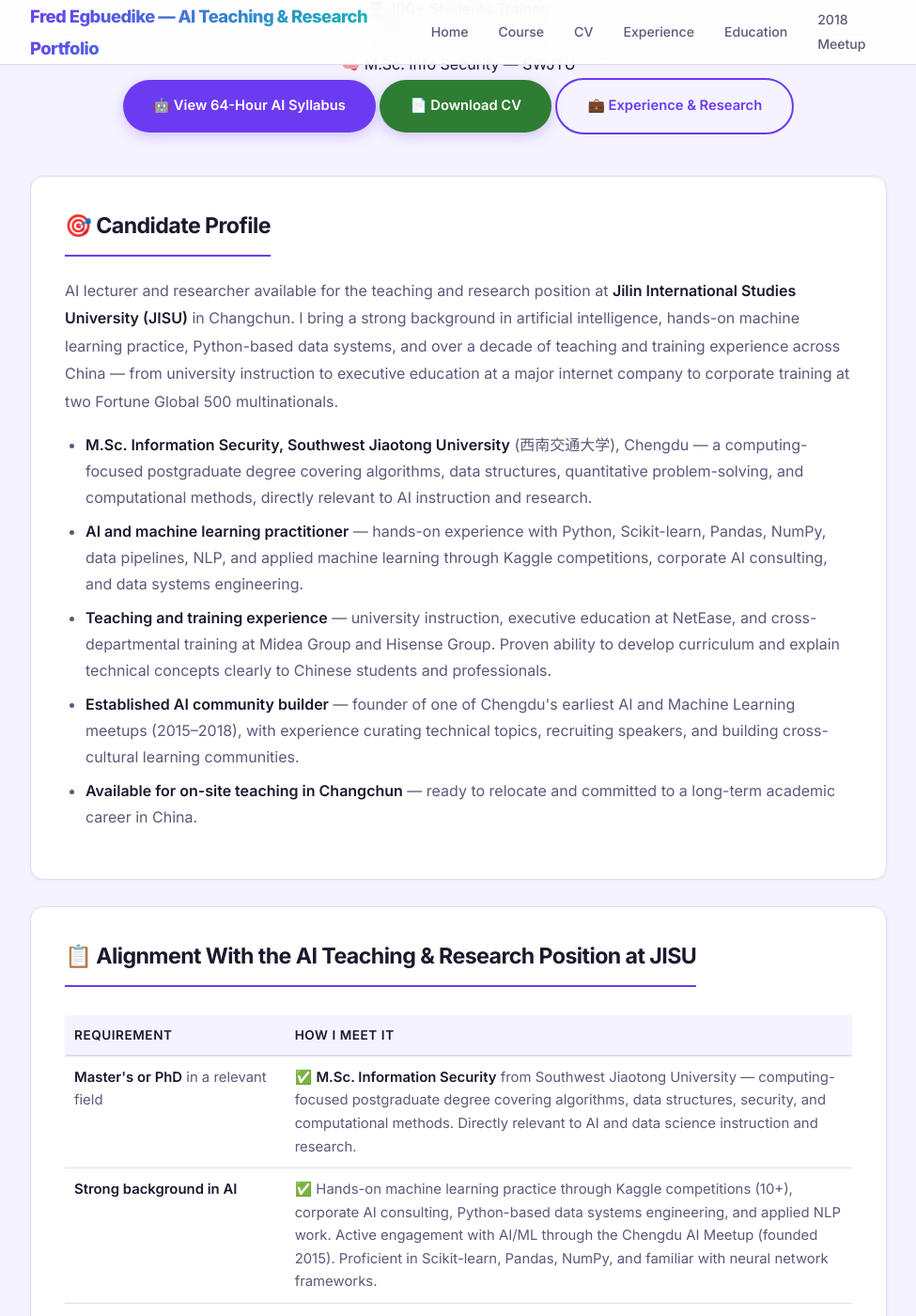
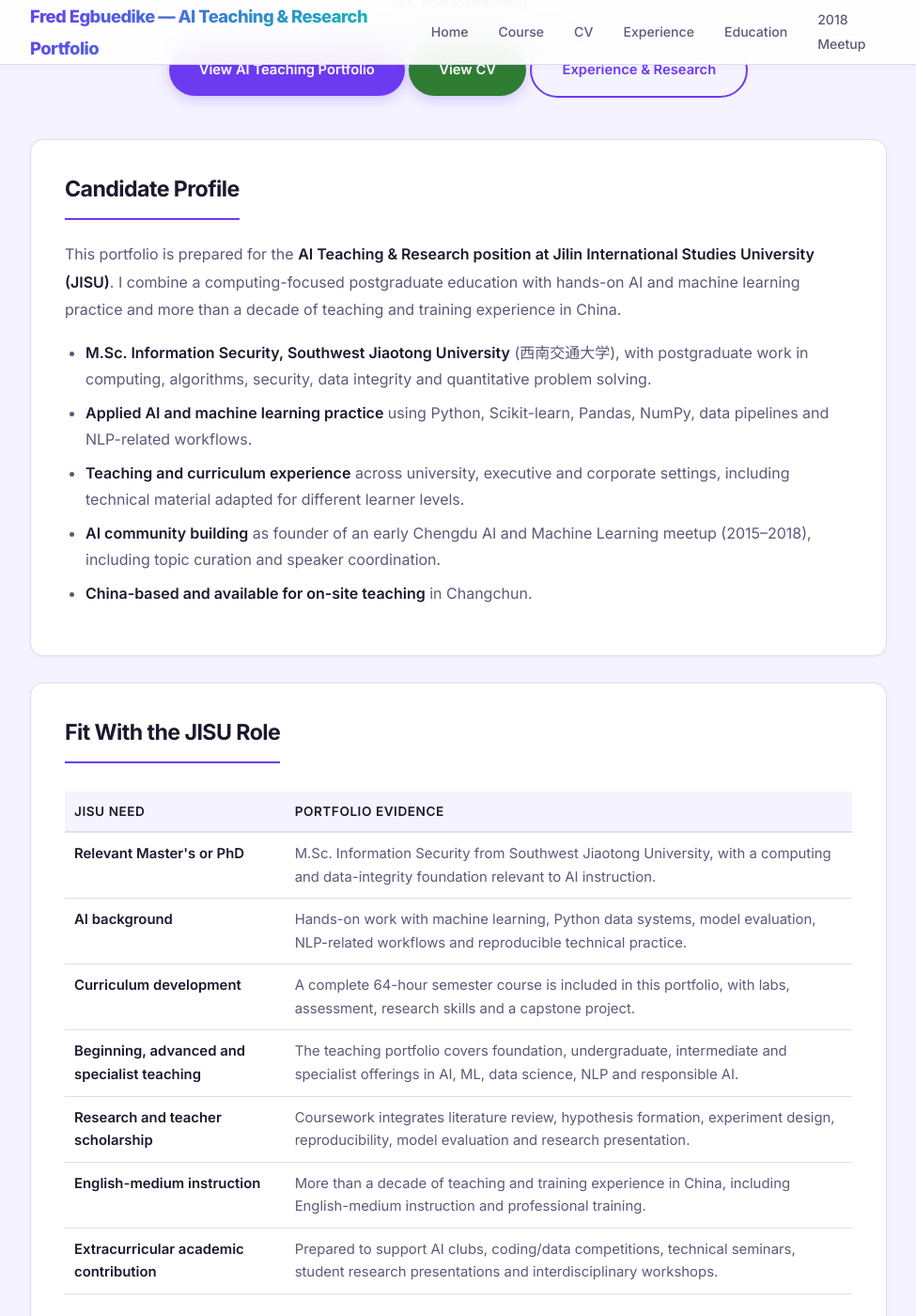
Before and after one commit to Fredilly/ai-lecturer, a Jekyll site: the page built from index.md, in a window 1280 px wide and 1400 px high, scrolled down 804 px. Shown: the whole window at 94% size, without its empty margins (152-1127 px from the left). Built offline with Jekyll 4.4.1, drawn with Linux system fonts in a browser that asks for light colours; some of the changed text lies outside the part shown.

Commit message:
Tighten JISU candidate positioning

```diff
--- a/index.md
+++ b/index.md
@@ -4,13 +4,13 @@ title: Home
 ---
 
 <div class="hero">
-  <div class="hero-badge">🎯 AI Teaching & Research Position · Jilin International Studies University · Changchun</div>
+  <div class="hero-badge">AI Teaching & Research Portfolio · Jilin International Studies University · Changchun</div>
   <h1>
     <span class="highlight">Fred Egbuedike</span>
     <br>弗雷德
   </h1>
-  <p class="subtitle">AI Lecturer · Machine Learning Practitioner · Experienced Educator · M.Sc. Information Security</p>
-  <p class="tagline-cn">Southwest Jiaotong University · 10+ Years Teaching & Training · AI Meetup Founder (Chengdu)</p>
+  <p class="subtitle">AI & Machine Learning Practitioner · Experienced Educator · M.Sc. Information Security</p>
+  <p class="tagline-cn">Southwest Jiaotong University · 10+ Years Teaching & Training in China · AI Meetup Founder (Chengdu)</p>
 
   <div class="hero-stats">
     <div class="stat">
@@ -23,130 +23,108 @@ title: Home
     </div>
     <div class="stat">
       <span class="num">3</span>
-      <span class="label">Corporate Training at Multinational Companies</span>
+      <span class="label">Corporate Training Engagements</span>
     </div>
     <div class="stat">
-      <span class="num">🇬🇧</span>
-      <span class="label">Native English Speaker</span>
+      <span class="num">EN</span>
+      <span class="label">English-Medium Instruction</span>
     </div>
   </div>
 
   <div class="data-stats-bar">
     <div class="data-stat">
-      <span class="data-icon">🤖</span>
       <span class="data-value">64</span>
-      <span class="data-label">AI Teaching Hours</span>
+      <span class="data-label">Sample AI Course Hours</span>
     </div>
     <div class="data-stat">
-      <span class="data-icon">👨‍🎓</span>
       <span class="data-value">100+</span>
       <span class="data-label">Students Trained</span>
     </div>
     <div class="data-stat">
-      <span class="data-icon">📅</span>
       <span class="data-value">10+</span>
       <span class="data-label">Years Teaching</span>
     </div>
     <div class="data-stat">
-      <span class="data-icon">🧠</span>
       <span class="data-value">M.Sc.</span>
-      <span class="data-label">Info Security — SWJTU</span>
+      <span class="data-label">Information Security · SWJTU</span>
     </div>
   </div>
 
   <div>
-    <a href="{{ '/course' | relative_url }}" class="cta-button">🤖 View 64-Hour AI Syllabus</a>
-    <a href="{{ '/cv' | relative_url }}" class="cta-button" style="background: #2e7d32;">📄 Download CV</a>
-    <a href="{{ '/experience' | relative_url }}" class="cta-button outline">💼 Experience & Research</a>
+    <a href="{{ '/course' | relative_url }}" class="cta-button">View AI Teaching Portfolio</a>
+    <a href="{{ '/cv' | relative_url }}" class="cta-button" style="background: #2e7d32;">View CV</a>
+    <a href="{{ '/experience' | relative_url }}" class="cta-button outline">Experience & Research</a>
   </div>
 </div>
 
 <div class="card">
-  <h2>🎯 Candidate Profile</h2>
-  <p>AI lecturer and researcher available for the teaching and research position at <strong>Jilin International Studies University (JISU)</strong> in Changchun. I bring a strong background in artificial intelligence, hands-on machine learning practice, Python-based data systems, and over a decade of teaching and training experience across China — from university instruction to executive education at a major internet company to corporate training at two Fortune Global 500 multinationals.</p>
+  <h2>Candidate Profile</h2>
+  <p>This portfolio is prepared for the <strong>AI Teaching & Research position at Jilin International Studies University (JISU)</strong>. I combine a computing-focused postgraduate education with hands-on AI and machine learning practice and more than a decade of teaching and training experience in China.</p>
   <ul>
-    <li><strong>M.Sc. Information Security, Southwest Jiaotong University</strong> (西南交通大学), Chengdu — a computing-focused postgraduate degree covering algorithms, data structures, quantitative problem-solving, and computational methods, directly relevant to AI instruction and research.</li>
-    <li><strong>AI and machine learning practitioner</strong> — hands-on experience with Python, Scikit-learn, Pandas, NumPy, data pipelines, NLP, and applied machine learning through Kaggle competitions, corporate AI consulting, and data systems engineering.</li>
-    <li><strong>Teaching and training experience</strong> — university instruction, executive education at NetEase, and cross-departmental training at Midea Group and Hisense Group. Proven ability to develop curriculum and explain technical concepts clearly to Chinese students and professionals.</li>
-    <li><strong>Established AI community builder</strong> — founder of one of Chengdu's earliest AI and Machine Learning meetups (2015–2018), with experience curating technical topics, recruiting speakers, and building cross-cultural learning communities.</li>
-    <li><strong>Available for on-site teaching in Changchun</strong> — ready to relocate and committed to a long-term academic career in China.</li>
+    <li><strong>M.Sc. Information Security, Southwest Jiaotong University</strong> (西南交通大学), with postgraduate work in computing, algorithms, security, data integrity and quantitative problem solving.</li>
+    <li><strong>Applied AI and machine learning practice</strong> using Python, Scikit-learn, Pandas, NumPy, data pipelines and NLP-related workflows.</li>
+    <li><strong>Teaching and curriculum experience</strong> across university, executive and corporate settings, including technical material adapted for different learner levels.</li>
+    <li><strong>AI community building</strong> as founder of an early Chengdu AI and Machine Learning meetup (2015–2018), including topic curation and speaker coordination.</li>
+    <li><strong>China-based and available for on-site teaching</strong> in Changchun.</li>
   </ul>
 </div>
 
 <div class="card">
-  <h2>📋 Alignment With the AI Teaching & Research Position at JISU</h2>
-
+  <h2>Fit With the JISU Role</h2>
   <table style="width:100%; border-collapse: collapse;">
     <tr style="border-bottom: 2px solid var(--border);">
-      <th style="text-align: left; padding: 10px;">Requirement</th>
-      <th style="text-align: left; padding: 10px;">How I Meet It</th>
+      <th style="text-align:left; padding:10px;">JISU Need</th>
+      <th style="text-align:left; padding:10px;">Portfolio Evidence</th>
     </tr>
-    <tr style="border-bottom: 1px solid var(--border);">
-      <td style="padding: 10px;"><strong>Master's or PhD</strong> in a relevant field</td>
-      <td style="padding: 10px;">✅ <strong>M.Sc. Information Security</strong> from Southwest Jiaotong University — computing-focused postgraduate degree covering algorithms, data structures, security, and computational methods. Directly relevant to AI and data science instruction and research.</td>
+    <tr style="border-bottom:1px solid var(--border);">
+      <td style="padding:10px;"><strong>Relevant Master's or PhD</strong></td>
+      <td style="padding:10px;">M.Sc. Information Security from Southwest Jiaotong University, with a computing and data-integrity foundation relevant to AI instruction.</td>
     </tr>
-    <tr style="border-bottom: 1px solid var(--border);">
-      <td style="padding: 10px;"><strong>Strong background in AI</strong></td>
-      <td style="padding: 10px;">✅ Hands-on machine learning practice through Kaggle competitions (10+), corporate AI consulting, Python-based data systems engineering, and applied NLP work. Active engagement with AI/ML through the Chengdu AI Meetup (founded 2015). Proficient in Scikit-learn, Pandas, NumPy, and familiar with neural network frameworks.</td>
+    <tr style="border-bottom:1px solid var(--border);">
+      <td style="padding:10px;"><strong>AI background</strong></td>
+      <td style="padding:10px;">Hands-on work with machine learning, Python data systems, model evaluation, NLP-related workflows and reproducible technical practice.</td>
     </tr>
-    <tr style="border-bottom: 1px solid var(--border);">
-      <td style="padding: 10px;"><strong>Excellent teaching skills</strong> and <strong>curriculum development</strong></td>
-      <td style="padding: 10px;">✅ Over a decade of teaching and training across China — university-level instruction, executive education at NetEase, and corporate training at Midea and Hisense. Prepared a complete 64-hour AI course syllabus with hands-on labs, assessments, and sample lecture slides. Experience designing course materials, exercises, and assessments for diverse learner levels.</td>
+    <tr style="border-bottom:1px solid var(--border);">
+      <td style="padding:10px;"><strong>Curriculum development</strong></td>
+      <td style="padding:10px;">A complete 64-hour semester course is included in this portfolio, with labs, assessment, research skills and a capstone project.</td>
     </tr>
-    <tr style="border-bottom: 1px solid var(--border);">
-      <td style="padding: 10px;"><strong>Commitment to research</strong> and teacher scholarship</td>
-      <td style="padding: 10px;">✅ M.Sc. research background in information security and data integrity. Active in AI/ML community through meetup organizing, speaker curation, and ongoing technical study. Experience with data validation research and documentation of deterministic verification frameworks. Willing to engage in department-led research projects and publish in relevant areas.</td>
+    <tr style="border-bottom:1px solid var(--border);">
+      <td style="padding:10px;"><strong>Beginning, advanced and specialist teaching</strong></td>
+      <td style="padding:10px;">The teaching portfolio covers foundation, undergraduate, intermediate and specialist offerings in AI, ML, data science, NLP and responsible AI.</td>
     </tr>
-    <tr style="border-bottom: 1px solid var(--border);">
-      <td style="padding: 10px;"><strong>Ability to teach</strong> beginning and advanced levels, plus <strong>specialization and culture courses</strong></td>
-      <td style="padding: 10px;">✅ Experienced teaching across proficiency levels — from young learners at training schools to PhD researchers at CAS to executives at NetEase. Can teach introductory AI and ML courses as well as advanced topics in machine learning, NLP, and data science. Cross-cultural communication skills from a decade of work in China support culture and language-adjacent course delivery.</td>
+    <tr style="border-bottom:1px solid var(--border);">
+      <td style="padding:10px;"><strong>Research and teacher scholarship</strong></td>
+      <td style="padding:10px;">Coursework integrates literature review, hypothesis formation, experiment design, reproducibility, model evaluation and research presentation.</td>
     </tr>
-    <tr style="border-bottom: 1px solid var(--border);">
-      <td style="padding: 10px;"><strong>Fluent English</strong></td>
-      <td style="padding: 10px;">✅ Native English speaker. TEFL certified. Conversational Chinese. Experienced in English-medium instruction at Chinese universities and corporations.</td>
+    <tr style="border-bottom:1px solid var(--border);">
+      <td style="padding:10px;"><strong>English-medium instruction</strong></td>
+      <td style="padding:10px;">More than a decade of teaching and training experience in China, including English-medium instruction and professional training.</td>
     </tr>
-    <tr style="border-bottom: 1px solid var(--border);">
-      <td style="padding: 10px;"><strong>Age: not over 65</strong></td>
-      <td style="padding: 10px;">✅ Born 1982 — well within the age requirement.</td>
-    </tr>
-    <tr style="border-bottom: 1px solid var(--border);">
-      <td style="padding: 10px;"><strong>Available for on-site</strong> teaching in Changchun</td>
-      <td style="padding: 10px;">✅ Based in China, ready to relocate to Changchun for the position.</td>
+    <tr>
+      <td style="padding:10px;"><strong>Extracurricular academic contribution</strong></td>
+      <td style="padding:10px;">Prepared to support AI clubs, coding/data competitions, technical seminars, student research presentations and interdisciplinary workshops.</td>
     </tr>
   </table>
 </div>
 
 <div class="card">
-  <h2>🧠 AI Research Interests</h2>
-  <p>Areas I am prepared to contribute to department-led research and scholarly activity:</p>
+  <h2>Research-Connected Teaching Interests</h2>
   <ul>
-    <li><strong>Applied Machine Learning</strong> — supervised and unsupervised learning, model evaluation, feature engineering, cross-validation, and model selection in real-world contexts</li>
-    <li><strong>Natural Language Processing</strong> — text classification, readability assessment, content analysis, and NLP-assisted workflows (relevant to JISU's foreign language education focus)</li>
-    <li><strong>Data Systems and Validation</strong> — deterministic verification frameworks, data integrity, schema conformity, and reproducible data pipelines</li>
-    <li><strong>AI Ethics and Societal Impact</strong> — appropriate for culture-adjacent and interdisciplinary course offerings</li>
-    <li><strong>AI Education and Pedagogy</strong> — curriculum design for AI and ML courses, hands-on lab development, and effective teaching of technical concepts to Chinese students</li>
+    <li><strong>Applied Machine Learning</strong> — model evaluation, feature engineering, cross-validation and real-world ML workflows.</li>
+    <li><strong>Natural Language Processing</strong> — text classification, multilingual analysis, readability and NLP-assisted workflows.</li>
+    <li><strong>Data Systems and Validation</strong> — data integrity, reproducible pipelines and evidence-based technical verification.</li>
+    <li><strong>AI Ethics and Societal Impact</strong> — responsible deployment, bias, reliability and appropriate use of generative AI.</li>
+    <li><strong>AI Education and Pedagogy</strong> — practical curriculum design, lab development and teaching technical concepts to diverse learners.</li>
   </ul>
 </div>
 
 <div class="card">
-  <h2>🔗 Contact</h2>
-  <div style="display: flex; gap: 24px; flex-wrap: wrap; margin-top: 12px;">
-    <a href="mailto:fredilly@gmail.com" style="display: flex; align-items: center; gap: 8px; text-decoration: none; color: var(--text);">
-      📧 fredilly@gmail.com
-    </a>
-    <span style="display: flex; align-items: center; gap: 8px; color: var(--text-light);">
-      💬 WeChat: fredilly
-    </span>
-    <span style="display: flex; align-items: center; gap: 8px; color: var(--text-light);">
-      📞 18030828814
-    </span>
-    <a href="https://github.com/Fredilly" target="_blank" style="display: flex; align-items: center; gap: 8px; text-decoration: none; color: var(--text);">
-      <img src="https://github.githubassets.com/favicons/favicon.svg" width="20" height="20" alt="GitHub">
-      GitHub
-    </a>
+  <h2>Contact</h2>
+  <div style="display:flex; gap:24px; flex-wrap:wrap; margin-top:12px;">
+    <a href="mailto:fredilly@gmail.com" style="text-decoration:none; color:var(--text);">fredilly@gmail.com</a>
+    <span style="color:var(--text-light);">WeChat: fredilly</span>
+    <span style="color:var(--text-light);">18030828814</span>
+    <a href="https://github.com/Fredilly" target="_blank" style="text-decoration:none; color:var(--text);">GitHub</a>
   </div>
-  <p style="margin-top: 12px; color: var(--text-light); font-size: 0.9rem;">
-    Available for the AI Teaching & Research Position at Jilin International Studies University, Changchun.
-  </p>
+  <p style="margin-top:12px; color:var(--text-light); font-size:0.9rem;">AI Teaching & Research Portfolio prepared for Jilin International Studies University, Changchun.</p>
 </div>
-<!-- trigger -->
```
